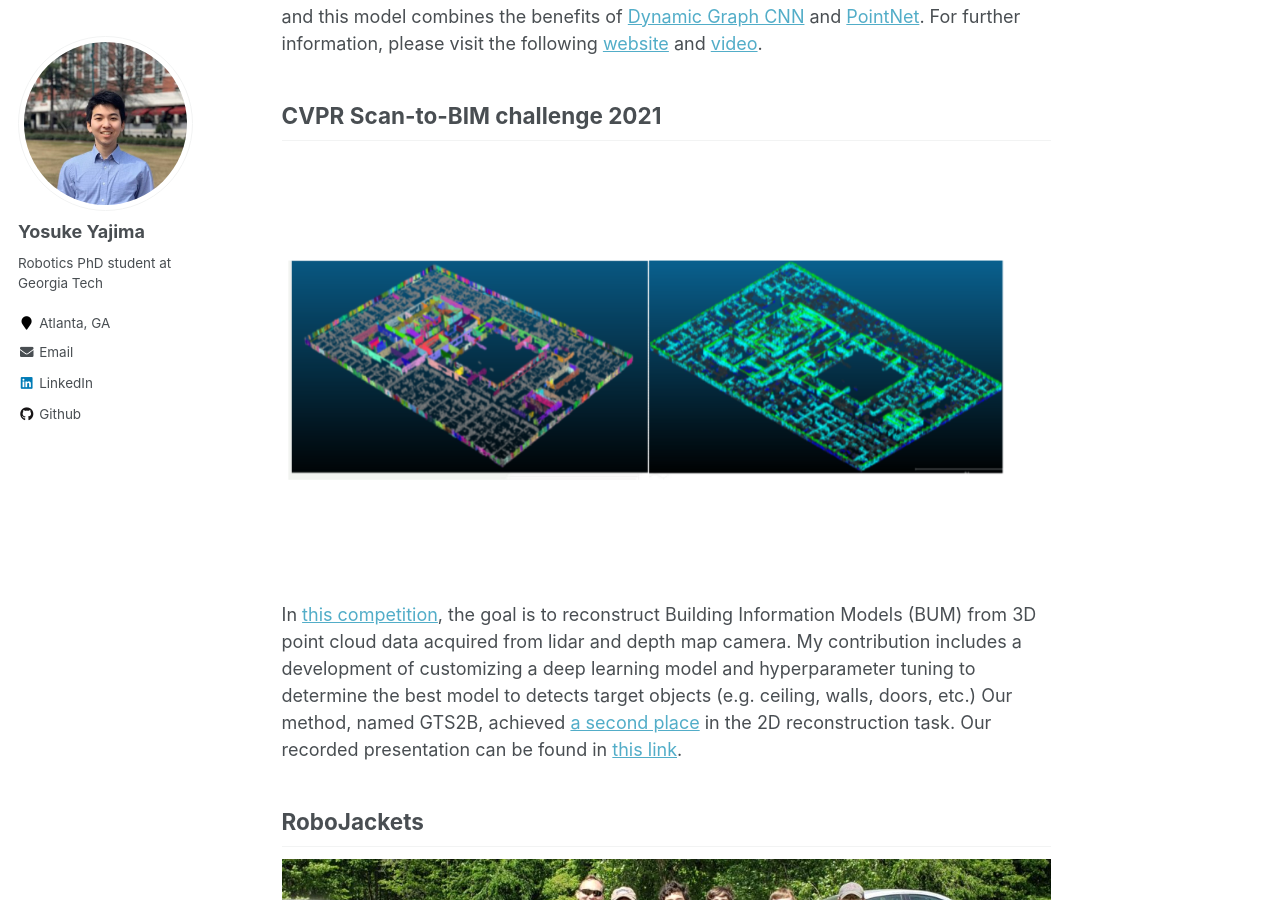
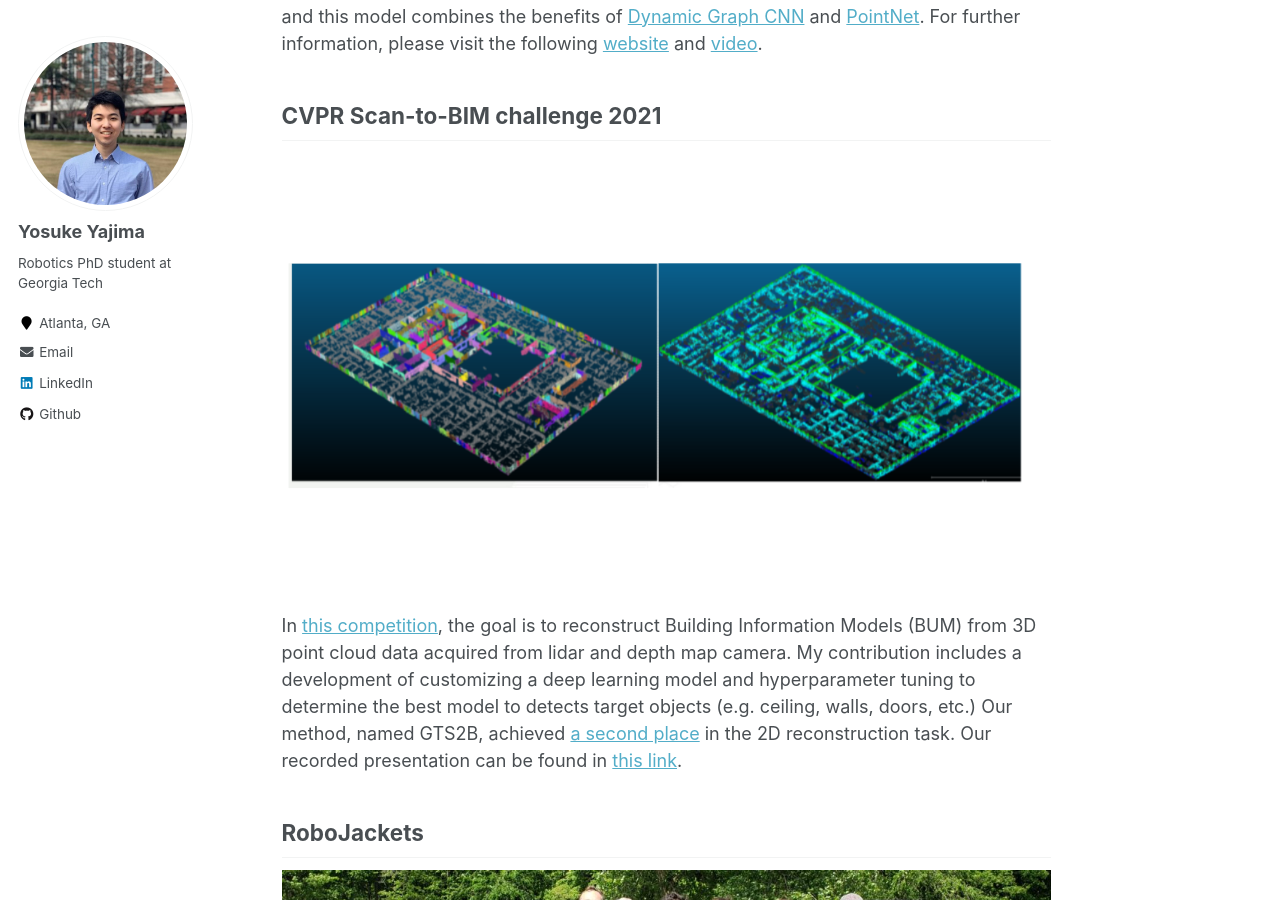
Before and after one commit to yyajima21/yyajima21.github.io, a Jekyll site: the page built from _pages/project.md, in a window 1280 px wide and 900 px high, scrolled down 1067 px. Built offline with Jekyll 4.4.1, drawn with Linux system fonts in a browser that asks for light colours.

Commit message:
updated my figure

```diff
--- a/_pages/project.md
+++ b/_pages/project.md
@@ -13,7 +13,7 @@ Over the past few years, I've worked on several personal & team projects related
 In the [CS7641 course](https://mahdi-roozbahani.github.io/CS46417641-summer2021/), our team developed unsupervised and supervised point cloud clustering and segmentation methods. As more 3D data is captured through lidar and depth sensors, our team focuses on developing a efficient way to cluster objects in point cloud and predict object labels using machine learning and deep learning. My contribution is a development of deep learning model, named Dynamic Graph PointNet (DGPointNet), and this model combines the benefits of [Dynamic Graph CNN](https://arxiv.org/abs/1801.07829) and [PointNet](https://arxiv.org/abs/1612.00593). For further information, please visit the following [website](https://cs7641-pointcloudsegmentation.github.io/) and [video](https://gtvault-my.sharepoint.com/personal/yyajima3_gatech_edu/_layouts/15/onedrive.aspx?id=%2Fpersonal%2Fyyajima3%5Fgatech%5Fedu%2FDocuments%2Fcs7641%5Fproject%2Fcs7641%5Ffinal%5Fproject%2Emp4&parent=%2Fpersonal%2Fyyajima3%5Fgatech%5Fedu%2FDocuments%2Fcs7641%5Fproject).
 
 ## CVPR Scan-to-BIM challenge 2021
-<img src="/images/cvpr-scan2bim/gts2b.png" width="750" height="450">
+![RoboJackets](/images/cvpr-scan2bim/gts2b.png)
 <br /><br />
 In [this competition](https://cv4aec.github.io/), the goal is to reconstruct Building Information Models (BUM) from 3D point cloud data acquired from lidar and depth map camera. My contribution includes a development of customizing a deep learning model and hyperparameter tuning to determine the best model to detects target objects (e.g. ceiling, walls, doors, etc.) Our method, named GTS2B, achieved [a second place](files/2D_SecondPlace_Certificate.pdf) in the 2D reconstruction task. Our recorded presentation can be found in [this link](https://www.youtube.com/watch?v=DR9ifKxutf8&list=TLGG8vy3pvaCCBQwMjA4MjAyMQ&t=1006s).
 
```
